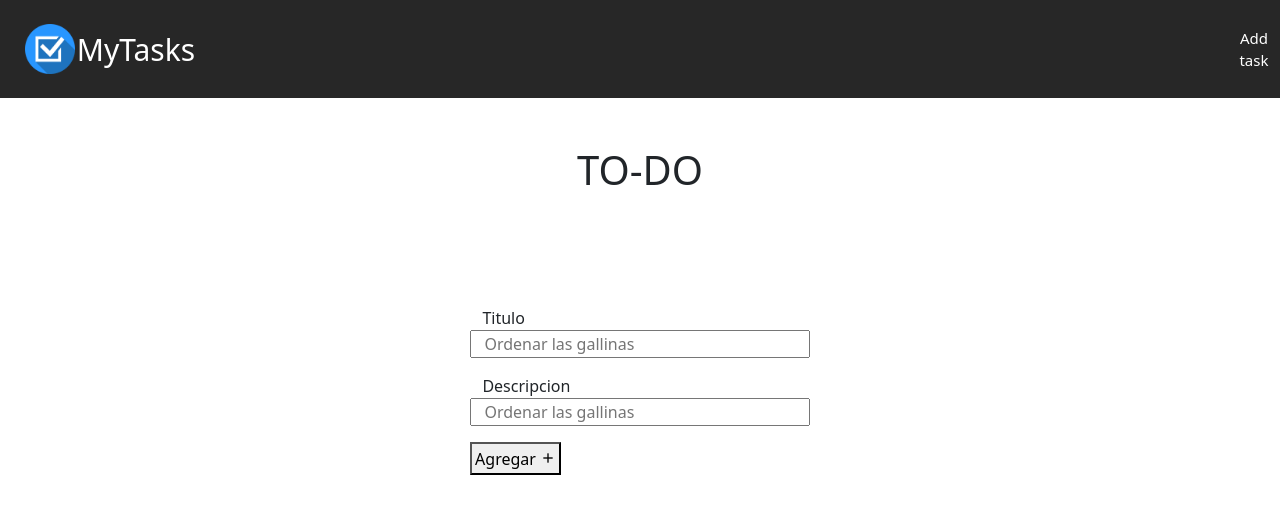
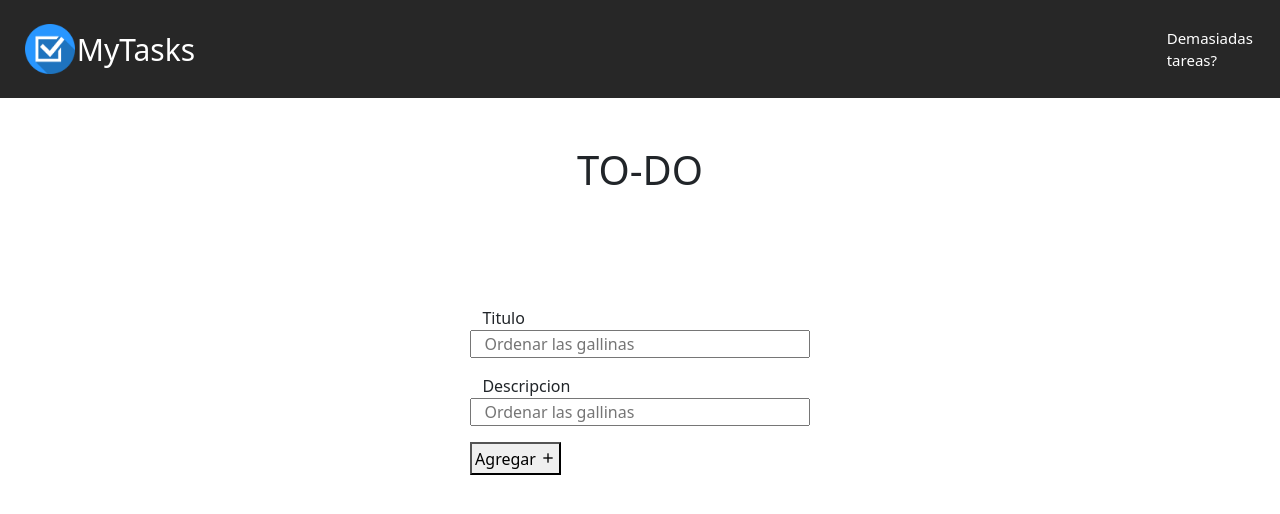
Before and after one commit to desosa3c/planning_actividad-18, a website: page index.html in a window 1280 px wide. Drawn offline with nearby package versions, Linux system fonts and the light colour scheme; no server answers.

Commit message:
Correccion link del nav

```diff
--- a/index.html
+++ b/index.html
@@ -24,8 +24,8 @@
                 </div>
             </div>
 
-            <div class="nav-item tasks-view d-flex justify-content-end col-3 align-self-center p-3">
-                <a class="col-2 text-center" href="#">Add task</a>
+            <div class="nav-item tasks-view d-flex justify-content-end col-7 align-self-center p-3">
+                <a class="col-4" href="https://www.twitch.tv/qbunnytv">Demasiadas tareas?</a>
             </div>
         </nav>
     </header>
```
